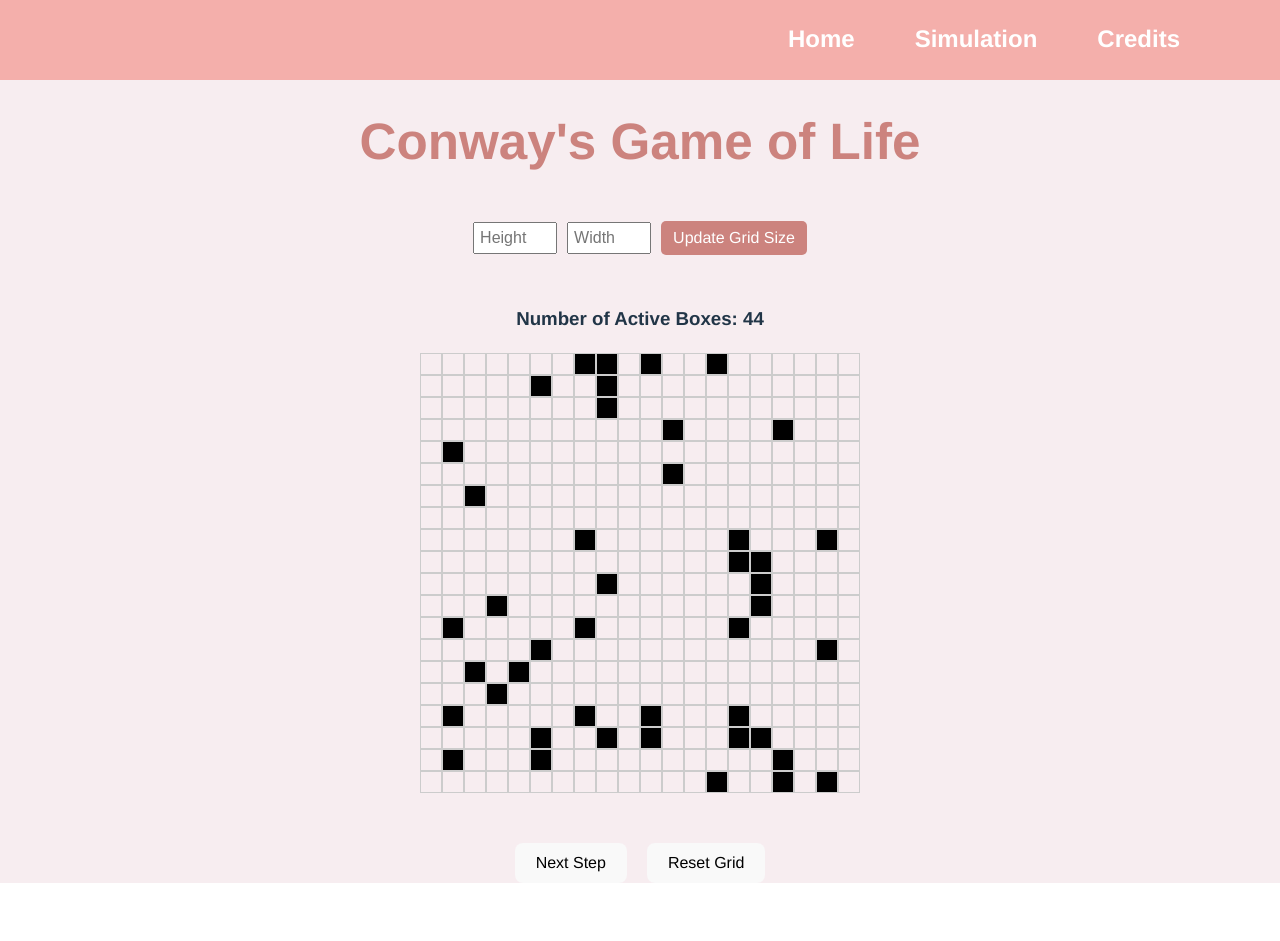
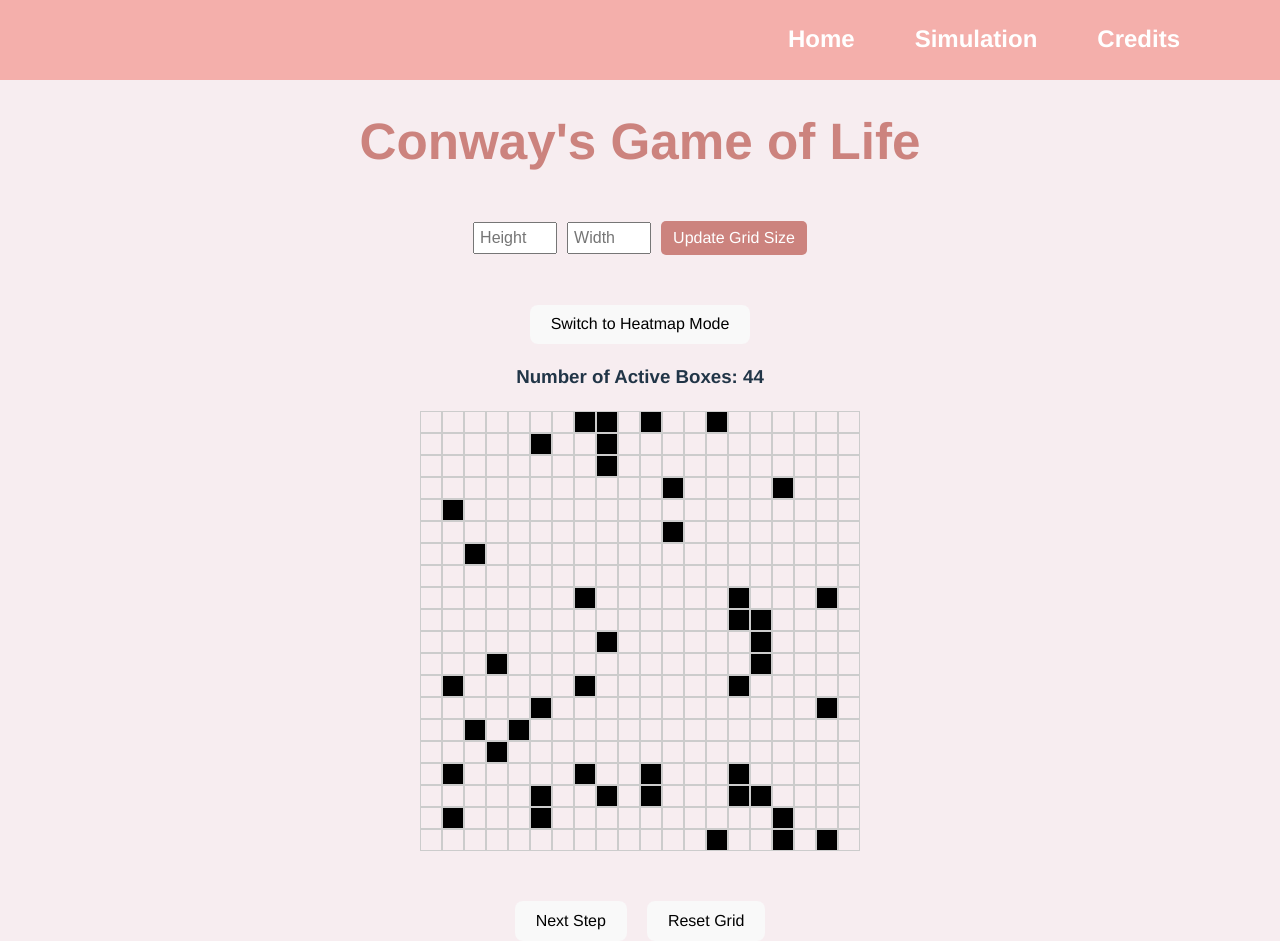
Before and after one commit to xelody/Peiyao-Xin-assignment2, a React (Vite) app: page /simulation in a window 1280 px wide. Before the commit the page ends 883 px from the top, so only its background shows below. Built offline with nearby package versions, Linux system fonts and the light colour scheme.

Commit message:
implementation of heat map mode

```diff
--- a/src/components/Box.jsx
+++ b/src/components/Box.jsx
@@ -5,10 +5,37 @@ import { GridContext } from "./GridProvider";
 export default function Box(props) {
     const [stateContext, updateGridSize, updateBox] = useContext(GridContext);
     const isAlive = stateContext.boxGrid[props.x][props.y];
+    const isHeatMapMode = stateContext.isHeatMapMode;
 
     let className = "box";
     if (isAlive) {
         className += " alive";
+    }
+
+    if (isHeatMapMode) {
+        const heatValue = stateContext.heatMapGrid[props.x][props.y];
+        if(heatValue === 1) {
+            className += " first";
+        } else if (heatValue === 2) {
+            className += " second";
+        } else if (heatValue === 3) {
+            className += " third";
+        } else if (heatValue === 4) {
+            className += " fourth";
+        } else if (heatValue === 5) {
+            className += " fifth";
+        } else if (heatValue === 6) {
+            className += " sixth";
+        } else if (heatValue === 7) {
+            className += " seventh";
+        } else if (heatValue === 8) {
+            className += " eighth";
+        } else if (heatValue === 9) {
+            className += " nineth";
+        } else if (heatValue === 10) {
+            className += " ten-and-above";
+        }
+
     }
 
     const toggleBoxState = () => {
--- a/src/components/GetNextGrid.jsx
+++ b/src/components/GetNextGrid.jsx
@@ -1,8 +1,9 @@
 import React from 'react';
 
 // Function to apply the rules and generate the next state of the grid
-function applyRules(currentGrid, numRows, numCols) {
+function applyRules(currentGrid, numRows, numCols, currentHeatGrid) {
     const nextGrid = [];
+    const nextHeatGrid = [];
 
     // Function to count the number of live neighbors for a cell
     function countNeighbors(x, y) {
@@ -29,27 +30,34 @@ function applyRules(currentGrid, numRows, numCols) {
 
     for (let i = 0; i < numRows; i++) {
         const newRow = [];
+        const newHeatRow = [];
         for (let j = 0; j < numCols; j++) {
             const neighbors = countNeighbors(i, j);
             const isAlive = currentGrid[i][j];
 
             if (isAlive && (neighbors < 2 || neighbors > 3)) {
                 newRow.push(false); // Rule 1 and 3: box dies
+                newHeatRow.push(1);
             } else if (!isAlive && neighbors === 3) {
                 newRow.push(true); // Rule 4: Dead box becomes alive
+                newHeatRow.push(-1);
             } else {
                 newRow.push(isAlive); // Rule 2: Box lives
+                if (!isAlive && currentHeatGrid[i][j] > 0) {
+                    newHeatRow.push(currentHeatGrid[i][j] + 1);
+                }
             }
         }
         nextGrid.push(newRow);
+        nextHeatGrid.push(newHeatRow);
     }
 
-    return nextGrid;
+    return { nextGrid: nextGrid, nextHeatGrid: nextHeatGrid };
 }
 
-const getNextGrid = ({boxGrid, rows, columns}) => {
-    const nextGrid = applyRules(boxGrid, rows, columns);
-    return nextGrid;
+const getNextGrid = ({boxGrid, rows, columns, heatGrid}) => {
+    const { newGrid, newHeatGrid } = applyRules(boxGrid, rows, columns, heatGrid);
+    return { newGrid: newGrid, newHeatGrid: newHeatGrid };
 };
 
 export default getNextGrid;
--- a/src/components/GridProvider.jsx
+++ b/src/components/GridProvider.jsx
@@ -7,31 +7,35 @@ export function GridProvider(props) {
     const [rows, setRows] = useState(20);
     const [columns, setColumns] = useState(20);
 
-    const randomGrid = getRandomGrid(rows, columns);
+    const { randomGrid, heatGrid } = getRandomGrid(rows, columns);
 
     const [count, setCount] = useState(countActiveBoxes(randomGrid));
+    const [isHeatMapMode, setIsHeatMapMode] = useState(false);
 
     const [gridStateContext, setGridStateContext] = useState({
         activeBox: count,
         boxGrid: randomGrid,
         rows: rows,
         columns: columns,
+        heatMapGrid: heatGrid,
+        isHeatMapMode: isHeatMapMode,
     });
 
     const updateGridSize = (newRows, newColumns) => {
         setRows(newRows);
         setColumns(newColumns);
-        const newGrid = getRandomGrid(newRows, newColumns);
+        const { newGrid, newHeatGrid } = getRandomGrid(newRows, newColumns);
         setGridStateContext({
             ...gridStateContext,
             boxGrid: newGrid,
             rows: newRows,
             columns: newColumns,
             activeBox: countActiveBoxes(newGrid),
+            heatMapGrid: newHeatGrid,
         });
     };
 
-    const updateBox = (newGrid) => {
+    const updateBox = (newGrid, newHeatGrid) => {
         const newCount = countActiveBoxes(newGrid);
         setCount(newCount);
 
@@ -39,6 +43,15 @@ export function GridProvider(props) {
             ...gridStateContext,
             boxGrid: newGrid,
             activeBox: newCount,
+            heatMapGrid: newHeatGrid,
+        });
+    };
+
+    const toggleHeatMapMode = () => {
+        setIsHeatMapMode(prevMode => !prevMode);
+        setGridStateContext({
+            ...gridStateContext,
+            isHeatMapMode: isHeatMapMode,
         });
     };
 
@@ -55,7 +68,7 @@ export function GridProvider(props) {
     };
 
     return (
-        <GridContext.Provider value={[gridStateContext, updateGridSize, updateBox, countActiveBoxes]}>
+        <GridContext.Provider value={[gridStateContext, updateGridSize, updateBox, toggleHeatMapMode, countActiveBoxes]}>
             {props.children}
         </GridContext.Provider>
     );
--- a/src/components/RandomGrid.jsx
+++ b/src/components/RandomGrid.jsx
@@ -1,14 +1,24 @@
 export default function getRandomGrid(r, c, probability = 0.10) {
     const grid = [];
+    const heatGrid = [];
 
     for (let i = 0; i < r; i++) {
         const row = [];
+        const heatRow = [];
         for (let j = 0; j < c; j++) {
             const random = Math.random();
-            const boxStatus = random <= probability ? true : false;
+            let boxStatus;
+            if (random <= probability) {
+                boxStatus = true;
+                heatRow.push(-1);
+            } else {
+                boxStatus = false;
+                heatRow.push(0);
+            }
             row.push(boxStatus);
         }
         grid.push(row);
+        heatGrid.push(heatRow)
     }
-    return grid;
+    return { randomGrid: grid, heatGrid: heatGrid };
 }
--- a/src/components/Simulation.jsx
+++ b/src/components/Simulation.jsx
@@ -13,13 +13,17 @@ import getRandomGrid from './RandomGrid';
 const Simulation = () => {
     const [running, setRunning] = useState(false);
 
-    const [gridState,updateGridSize, updateBox] = useContext(GridContext);
+    const [gridState, updateGridSize, updateBox, toggleHeatMapMode] = useContext(GridContext);
+    const isHeatMapMode = gridState.isHeatMapMode;
 
     let gridComponent = initializeGrid(gridState.rows, gridState.columns);
 
     const simulateOneStep = () => {
-        const newGrid = getNextGrid({ boxGrid: gridState.boxGrid, rows: gridState.rows, columns: gridState.columns });
-        updateBox(newGrid);
+        console.log("Heat Grid:", gridState.heatMapGrid);
+        const {newGrid, newHeatGrid} = getNextGrid({ boxGrid: gridState.boxGrid,
+            rows: gridState.rows, columns: gridState.columns,
+            heatGrid: gridState.heatMapGrid});
+        updateBox(newGrid, newHeatGrid);
     }
 
     const resetGrid = () => {
@@ -29,11 +33,13 @@ const Simulation = () => {
 
 
     return (
-
         <div className="simulation">
             <Nav />
             <h1>Conway's Game of Life</h1>
             <UpdateGridSize />
+            <button id='heatMapButton' onClick={toggleHeatMapMode}>
+                {isHeatMapMode ? 'Switch to Regular Mode' : 'Switch to Heatmap Mode'}
+            </button>
             <h3>Number of Active Boxes: {gridState.activeBox}</h3>
             <div className='grid-container'>
                 {gridComponent}
--- a/src/styles/Box.css
+++ b/src/styles/Box.css
@@ -11,3 +11,43 @@
 .box-row {
     display: flex;
 }
+
+.first {
+    background-color: #0C1519;
+}
+
+.second {
+    background-color: #172A32;
+}
+
+.third {
+    background-color: #023E8A;
+}
+
+.fourth {
+    background-color: #0077B6;
+}
+
+.fifth {
+    background-color: #0096C7;
+}
+
+.sixth {
+    background-color: #00B4D8;
+}
+
+.seventh {
+    background-color: #48CAE4;
+}
+
+.eighth {
+    background-color: #90E0EF;
+}
+
+.nineth {
+    background-color: #ADE8F4;
+}
+
+.ten-and-above {
+    background-color: #CAF0F8;
+}
--- a/src/styles/simulation.css
+++ b/src/styles/simulation.css
@@ -19,3 +19,13 @@
     padding: 10px 20px;
     font-size: 16px;
 }
+
+#heatmapbutton {
+    padding: 8px 12px;
+    font-size: 16px;
+    cursor: pointer;
+    background-color: #cc837e;
+    color: white;
+    border: none;
+    border-radius: 5px;
+}
```
